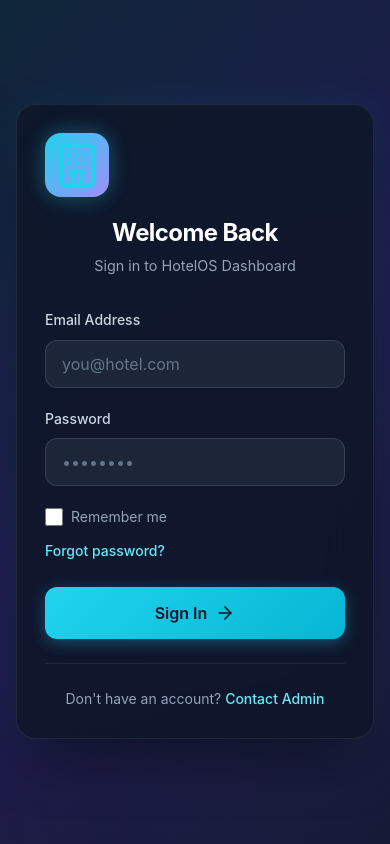
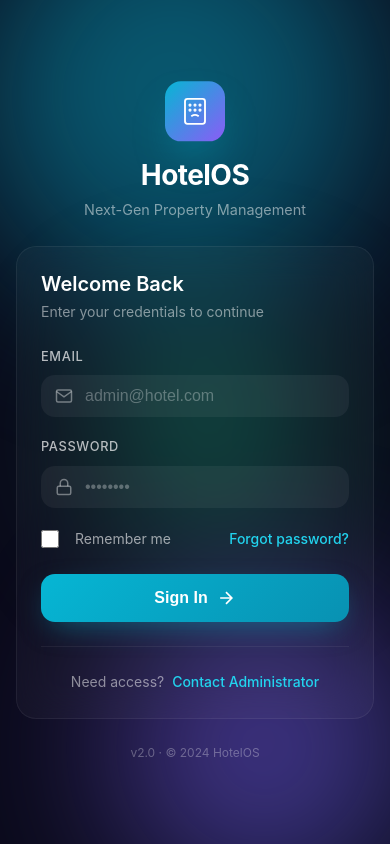
Before and after one commit to Jagatmohan-arch/HotelOS, a PHP site: page / in a window 390 px wide. Run offline with PHP 8.4, Linux system fonts and the light colour scheme.

Commit message:
Redesign: Complete login page UI with floating orbs, no borders, fully responsive

```diff
--- a/views/auth/login.php
+++ b/views/auth/login.php
@@ -1,360 +1,470 @@
 <?php
 /**
  * HotelOS - Login View Component
- * Glassmorphism login card with Antigravity theme
+ * Modern floating design with dynamic background
  */
-
-
 
 $error = $error ?? null;
 $csrfToken = $csrfToken ?? '';
 ?>
 
-<div class="login-wrapper">
-    <div class="login-card glass-card glass-card--glow animate-fadeIn">
-        <!-- Header -->
-        <header class="login-header">
-            <div class="login-logo">
-                <svg xmlns="http://www.w3.org/2000/svg" viewBox="0 0 24 24" fill="none" stroke="currentColor" stroke-width="2" stroke-linecap="round" stroke-linejoin="round" width="48" height="48" style="width: 48px; height: 48px;">
+<div class="login-page">
+    <!-- Animated Background -->
+    <div class="login-bg">
+        <div class="orb orb-1"></div>
+        <div class="orb orb-2"></div>
+        <div class="orb orb-3"></div>
+    </div>
+
+    <!-- Login Container -->
+    <div class="login-container">
+        <!-- Branding -->
+        <div class="login-brand animate-float">
+            <div class="brand-icon">
+                <svg xmlns="http://www.w3.org/2000/svg" viewBox="0 0 24 24" fill="none" stroke="currentColor" stroke-width="1.5">
                     <path d="M18 2H6a2 2 0 0 0-2 2v16a2 2 0 0 0 2 2h12a2 2 0 0 0 2-2V4a2 2 0 0 0-2-2Z"/>
                     <path d="m9 16 .348-.24c1.465-1.013 3.84-1.013 5.304 0L15 16"/>
-                    <path d="M8 7h.01"/>
-                    <path d="M16 7h.01"/>
-                    <path d="M12 7h.01"/>
-                    <path d="M12 11h.01"/>
-                    <path d="M16 11h.01"/>
-                    <path d="M8 11h.01"/>
-                    <path d="M10 22v-6.5m4 0V22"/>
+                    <circle cx="8" cy="7" r="0.5" fill="currentColor"/>
+                    <circle cx="12" cy="7" r="0.5" fill="currentColor"/>
+                    <circle cx="16" cy="7" r="0.5" fill="currentColor"/>
+                    <circle cx="8" cy="11" r="0.5" fill="currentColor"/>
+                    <circle cx="12" cy="11" r="0.5" fill="currentColor"/>
+                    <circle cx="16" cy="11" r="0.5" fill="currentColor"/>
                 </svg>
             </div>
-            <h1 class="login-title">Welcome Back</h1>
-            <p class="login-subtitle">Sign in to HotelOS Dashboard</p>
-        </header>
+            <h1 class="brand-name">HotelOS</h1>
+            <p class="brand-tagline">Next-Gen Property Management</p>
+        </div>
 
-        <!-- Error Alert -->
+        <!-- Login Form Card -->
+        <div class="login-form-card animate-slideUp">
+            <h2 class="form-title">Welcome Back</h2>
+            <p class="form-subtitle">Enter your credentials to continue</p>
+
             <?php if ($error): ?>
-        <div class="alert alert--error mb-md" role="alert">
-            <svg xmlns="http://www.w3.org/2000/svg" width="20" height="20" viewBox="0 0 24 24" fill="none" stroke="currentColor" stroke-width="2" stroke-linecap="round" stroke-linejoin="round">
-                <circle cx="12" cy="12" r="10"></circle>
-                <line x1="12" y1="8" x2="12" y2="12"></line>
-                <line x1="12" y1="16" x2="12.01" y2="16"></line>
+            <div class="error-toast">
+                <svg width="18" height="18" viewBox="0 0 24 24" fill="none" stroke="currentColor" stroke-width="2">
+                    <circle cx="12" cy="12" r="10"/>
+                    <line x1="12" y1="8" x2="12" y2="12"/>
+                    <line x1="12" y1="16" x2="12.01" y2="16"/>
                 </svg>
                 <span><?= htmlspecialchars($error) ?></span>
             </div>
             <?php endif; ?>
 
-        <!-- Login Form -->
-        <form method="POST" action="/login">
-            <!-- CSRF Token -->
+            <form method="POST" action="/login" class="login-form">
                 <input type="hidden" name="_token" value="<?= htmlspecialchars($csrfToken) ?>">
 
-            <!-- Email Field -->
-            <div class="form-group">
-                <label for="email" class="form-label">Email Address</label>
-                <div class="input-wrapper">
-                    <input
-                        type="email"
-                        id="email"
-                        name="email"
-                        class="form-input"
-                        placeholder="you@hotel.com"
-                        autocomplete="email"
-                        required
-                    >
+                <div class="input-group">
+                    <label for="email">Email</label>
+                    <div class="input-field">
+                        <svg width="18" height="18" viewBox="0 0 24 24" fill="none" stroke="currentColor" stroke-width="2">
+                            <path d="M4 4h16c1.1 0 2 .9 2 2v12c0 1.1-.9 2-2 2H4c-1.1 0-2-.9-2-2V6c0-1.1.9-2 2-2z"/>
+                            <polyline points="22,6 12,13 2,6"/>
+                        </svg>
+                        <input type="email" id="email" name="email" placeholder="admin@hotel.com" autocomplete="email" required>
                     </div>
                 </div>
 
-            <!-- Password Field -->
-            <div class="form-group">
-                <label for="password" class="form-label">Password</label>
-                <div class="input-wrapper">
-                    <input
-                        type="password"
-                        id="password"
-                        name="password"
-                        class="form-input"
-                        placeholder="••••••••"
-                        autocomplete="current-password"
-                        required
-                    >
+                <div class="input-group">
+                    <label for="password">Password</label>
+                    <div class="input-field">
+                        <svg width="18" height="18" viewBox="0 0 24 24" fill="none" stroke="currentColor" stroke-width="2">
+                            <rect x="3" y="11" width="18" height="11" rx="2" ry="2"/>
+                            <path d="M7 11V7a5 5 0 0 1 10 0v4"/>
+                        </svg>
+                        <input type="password" id="password" name="password" placeholder="••••••••" autocomplete="current-password" required>
                     </div>
                 </div>
 
-            <!-- Remember Me & Forgot Password -->
-            <div class="login-options">
-                <label class="remember-me">
+                <div class="form-options">
+                    <label class="checkbox-wrap">
                         <input type="checkbox" name="remember">
+                        <span class="checkmark"></span>
                         <span>Remember me</span>
                     </label>
-                <a href="/forgot-password" class="forgot-link">Forgot password?</a>
+                    <a href="/forgot-password" class="link">Forgot password?</a>
                 </div>
 
-            <!-- Submit Button -->
-            <button type="submit" class="btn btn--primary btn--block">
+                <button type="submit" class="submit-btn">
                     <span>Sign In</span>
-                <svg xmlns="http://www.w3.org/2000/svg" width="20" height="20" viewBox="0 0 24 24" fill="none" stroke="currentColor" stroke-width="2" stroke-linecap="round" stroke-linejoin="round">
-                    <line x1="5" y1="12" x2="19" y2="12"></line>
-                    <polyline points="12 5 19 12 12 19"></polyline>
+                    <svg width="20" height="20" viewBox="0 0 24 24" fill="none" stroke="currentColor" stroke-width="2">
+                        <path d="M5 12h14M12 5l7 7-7 7"/>
                     </svg>
                 </button>
             </form>
 
-        <!-- Footer -->
-        <footer class="login-footer">
-            <p>Don't have an account? <a href="/register">Contact Admin</a></p>
-        </footer>
+            <div class="form-footer">
+                <span>Need access?</span>
+                <a href="/register" class="link">Contact Administrator</a>
+            </div>
+        </div>
+
+        <!-- Version -->
+        <p class="version">v2.0 · © 2024 HotelOS</p>
     </div>
 </div>
 
 <style>
-/* Login Page Enhanced Styles */
-.login-wrapper {
+/* Reset & Base */
+*, *::before, *::after { box-sizing: border-box; margin: 0; padding: 0; }
+
+.login-page {
     min-height: 100vh;
+    min-height: 100dvh;
     display: flex;
     align-items: center;
     justify-content: center;
-    padding: 1.5rem;
-    background: linear-gradient(135deg, #0f172a 0%, #1e1b4b 50%, #0f172a 100%);
+    background: #0a0a1a;
+    font-family: 'Inter', -apple-system, sans-serif;
+    overflow: hidden;
     position: relative;
-    overflow: hidden;
 }
 
-.login-wrapper::before {
-    content: '';
-    position: absolute;
-    top: -50%;
-    left: -50%;
-    width: 200%;
-    height: 200%;
-    background: radial-gradient(circle at 30% 30%, rgba(34, 211, 238, 0.08) 0%, transparent 50%),
-                radial-gradient(circle at 70% 70%, rgba(139, 92, 246, 0.08) 0%, transparent 50%);
-    animation: bgFloat 20s ease-in-out infinite;
+/* Animated Background Orbs */
+.login-bg {
+    position: fixed;
+    inset: 0;
+    pointer-events: none;
+    z-index: 0;
 }
 
-@keyframes bgFloat {
-    0%, 100% { transform: translate(0, 0); }
-    50% { transform: translate(-5%, -5%); }
+.orb {
+    position: absolute;
+    border-radius: 50%;
+    filter: blur(80px);
+    opacity: 0.5;
+    animation: float 20s ease-in-out infinite;
 }
 
-.login-card {
-    width: 100%;
-    max-width: 400px;
-    padding: 2.5rem;
-    background: rgba(15, 23, 42, 0.9);
-    backdrop-filter: blur(24px);
-    border: 1px solid rgba(255, 255, 255, 0.08);
-    border-radius: 1.5rem;
-    box-shadow: 0 25px 60px -15px rgba(0, 0, 0, 0.6),
-                0 0 40px rgba(34, 211, 238, 0.08);
+.orb-1 {
+    width: 400px; height: 400px;
+    background: linear-gradient(135deg, #06b6d4, #0891b2);
+    top: -10%; left: -10%;
+    animation-delay: 0s;
+}
+
+.orb-2 {
+    width: 300px; height: 300px;
+    background: linear-gradient(135deg, #8b5cf6, #6366f1);
+    bottom: -5%; right: -5%;
+    animation-delay: -7s;
+}
+
+.orb-3 {
+    width: 200px; height: 200px;
+    background: linear-gradient(135deg, #10b981, #059669);
+    top: 40%; right: 20%;
+    animation-delay: -14s;
+}
+
+@keyframes float {
+    0%, 100% { transform: translate(0, 0) scale(1); }
+    25% { transform: translate(30px, -30px) scale(1.05); }
+    50% { transform: translate(-20px, 20px) scale(0.95); }
+    75% { transform: translate(10px, 10px) scale(1.02); }
+}
+
+/* Login Container */
+.login-container {
     position: relative;
     z-index: 1;
+    width: 100%;
+    max-width: 420px;
+    padding: 24px;
+    display: flex;
+    flex-direction: column;
+    align-items: center;
+    gap: 32px;
 }
 
-.login-header {
+/* Branding */
+.login-brand {
     text-align: center;
-    margin-bottom: 2rem;
 }
 
-.login-logo {
+.brand-icon {
+    width: 72px; height: 72px;
+    margin: 0 auto 16px;
+    background: linear-gradient(135deg, #06b6d4 0%, #8b5cf6 100%);
+    border-radius: 20px;
     display: flex;
+    align-items: center;
     justify-content: center;
-    margin-bottom: 1.25rem;
+    box-shadow: 0 20px 40px -10px rgba(6, 182, 212, 0.4);
 }
 
-.login-logo svg {
-    color: #22d3ee;
-    filter: drop-shadow(0 0 20px rgba(34, 211, 238, 0.4));
+.brand-icon svg {
+    width: 36px; height: 36px;
+    color: white;
 }
 
-.login-title {
-    font-size: 1.75rem;
+.brand-name {
+    font-size: 2rem;
     font-weight: 700;
-    color: #ffffff;
-    margin-bottom: 0.375rem;
-    letter-spacing: -0.025em;
+    color: white;
+    letter-spacing: -0.02em;
 }
 
-.login-subtitle {
-    color: #94a3b8;
+.brand-tagline {
+    color: rgba(255,255,255,0.5);
     font-size: 0.9rem;
+    margin-top: 4px;
 }
 
-.form-group {
-    margin-bottom: 1.25rem;
+/* Form Card */
+.login-form-card {
+    width: 100%;
+    padding: 32px;
+    background: rgba(255,255,255,0.03);
+    backdrop-filter: blur(20px);
+    border-radius: 24px;
+    border: 1px solid rgba(255,255,255,0.06);
 }
 
-.form-label {
-    display: block;
-    color: #cbd5e1;
-    font-size: 0.875rem;
-    font-weight: 500;
-    margin-bottom: 0.5rem;
+.form-title {
+    font-size: 1.5rem;
+    font-weight: 600;
+    color: white;
+    margin-bottom: 4px;
 }
 
-.form-input {
-    width: 100%;
-    padding: 0.875rem 1rem;
-    background: rgba(30, 41, 59, 0.9) !important;
-    border: 1px solid rgba(148, 163, 184, 0.2);
-    border-radius: 0.75rem;
-    color: #f1f5f9 !important;
-    font-size: 1rem;
-    transition: all 0.2s ease;
+.form-subtitle {
+    color: rgba(255,255,255,0.5);
+    font-size: 0.875rem;
+    margin-bottom: 24px;
 }
 
-.form-input:focus {
-    outline: none;
-    border-color: #22d3ee;
-    box-shadow: 0 0 0 3px rgba(34, 211, 238, 0.15), 0 0 20px rgba(34, 211, 238, 0.1);
-    background: rgba(30, 41, 59, 1) !important;
+/* Error Toast */
+.error-toast {
+    display: flex;
+    align-items: center;
+    gap: 10px;
+    padding: 12px 16px;
+    background: rgba(239, 68, 68, 0.15);
+    border-radius: 12px;
+    color: #fca5a5;
+    font-size: 0.875rem;
+    margin-bottom: 20px;
 }
 
-.form-input::placeholder {
-    color: #64748b;
+/* Input Groups */
+.input-group {
+    margin-bottom: 20px;
 }
 
-.login-options {
+.input-group label {
+    display: block;
+    color: rgba(255,255,255,0.7);
+    font-size: 0.8rem;
+    font-weight: 500;
+    margin-bottom: 8px;
+    text-transform: uppercase;
+    letter-spacing: 0.05em;
+}
+
+.input-field {
+    display: flex;
+    align-items: center;
+    gap: 12px;
+    padding: 14px 16px;
+    background: rgba(255,255,255,0.05);
+    border-radius: 14px;
+    transition: all 0.2s;
+}
+
+.input-field:focus-within {
+    background: rgba(255,255,255,0.08);
+    box-shadow: 0 0 0 2px rgba(6, 182, 212, 0.3);
+}
+
+.input-field svg {
+    color: rgba(255,255,255,0.4);
+    flex-shrink: 0;
+}
+
+.input-field input {
+    flex: 1;
+    background: none;
+    border: none;
+    outline: none;
+    color: white;
+    font-size: 1rem;
+}
+
+.input-field input::placeholder {
+    color: rgba(255,255,255,0.3);
+}
+
+/* Form Options */
+.form-options {
     display: flex;
     justify-content: space-between;
     align-items: center;
-    margin-bottom: 1.5rem;
+    margin-bottom: 24px;
     flex-wrap: wrap;
-    gap: 0.5rem;
+    gap: 12px;
 }
 
-.remember-me {
+.checkbox-wrap {
     display: flex;
     align-items: center;
-    gap: 0.5rem;
+    gap: 8px;
     cursor: pointer;
-    color: #94a3b8;
+    color: rgba(255,255,255,0.6);
     font-size: 0.875rem;
 }
 
-.remember-me input[type="checkbox"] {
-    width: 1.125rem;
-    height: 1.125rem;
-    accent-color: #22d3ee;
-    cursor: pointer;
+.checkbox-wrap input {
+    width: 18px; height: 18px;
+    accent-color: #06b6d4;
 }
 
-.forgot-link {
-    color: #67e8f9;
+.link {
+    color: #22d3ee;
     font-size: 0.875rem;
-    text-decoration: none;
-    transition: all 0.2s;
-    font-weight: 500;
-}
-
-.forgot-link:hover {
-    color: #a5f3fc;
-    text-decoration: underline;
-}
-
-.btn--primary {
-    display: flex;
-    align-items: center;
-    justify-content: center;
-    gap: 0.5rem;
-    width: 100%;
-    padding: 1rem 1.5rem;
-    background: linear-gradient(135deg, #22d3ee, #06b6d4);
-    color: #0f172a;
-    border: none;
-    border-radius: 0.75rem;
-    font-size: 1rem;
-    font-weight: 600;
-    cursor: pointer;
-    transition: all 0.3s ease;
-    box-shadow: 0 4px 15px rgba(34, 211, 238, 0.3);
-}
-
-.btn--primary:hover {
-    transform: translateY(-2px);
-    box-shadow: 0 8px 25px rgba(34, 211, 238, 0.4);
-    background: linear-gradient(135deg, #67e8f9, #22d3ee);
-}
-
-.btn--primary:active {
-    transform: translateY(0);
-}
-
-.login-footer {
-    text-align: center;
-    margin-top: 1.5rem;
-    padding-top: 1.5rem;
-    border-top: 1px solid rgba(255, 255, 255, 0.08);
-}
-
-.login-footer p {
-    color: #94a3b8;
-    font-size: 0.875rem;
-}
-
-.login-footer a {
-    color: #67e8f9;
     text-decoration: none;
     font-weight: 500;
     transition: color 0.2s;
 }
 
-.login-footer a:hover {
-    color: #a5f3fc;
-    text-decoration: underline;
+.link:hover {
+    color: #67e8f9;
 }
 
-.alert--error {
+/* Submit Button */
+.submit-btn {
+    width: 100%;
+    padding: 16px;
+    background: linear-gradient(135deg, #06b6d4, #0891b2);
+    border: none;
+    border-radius: 14px;
+    color: white;
+    font-size: 1rem;
+    font-weight: 600;
+    cursor: pointer;
     display: flex;
     align-items: center;
-    gap: 0.75rem;
-    padding: 1rem;
-    background: rgba(239, 68, 68, 0.15);
-    border: 1px solid rgba(239, 68, 68, 0.3);
-    border-radius: 0.75rem;
-    color: #fca5a5;
-    margin-bottom: 1.5rem;
-    font-size: 0.9rem;
+    justify-content: center;
+    gap: 8px;
+    transition: all 0.3s;
+    box-shadow: 0 10px 30px -10px rgba(6, 182, 212, 0.5);
 }
 
-.alert--error svg {
-    flex-shrink: 0;
+.submit-btn:hover {
+    transform: translateY(-2px);
+    box-shadow: 0 15px 40px -10px rgba(6, 182, 212, 0.6);
 }
 
-/* Animation */
-.animate-fadeIn {
-    animation: fadeIn 0.6s cubic-bezier(0.16, 1, 0.3, 1);
+.submit-btn:active {
+    transform: translateY(0);
 }
 
-@keyframes fadeIn {
-    from {
-        opacity: 0;
-        transform: translateY(30px) scale(0.97);
+/* Footer */
+.form-footer {
+    text-align: center;
+    margin-top: 24px;
+    padding-top: 24px;
+    border-top: 1px solid rgba(255,255,255,0.06);
+    color: rgba(255,255,255,0.5);
+    font-size: 0.875rem;
 }
-    to {
-        opacity: 1;
-        transform: translateY(0) scale(1);
+
+.form-footer .link {
+    margin-left: 4px;
+}
+
+.version {
+    color: rgba(255,255,255,0.3);
+    font-size: 0.75rem;
+}
+
+/* Animations */
+.animate-float {
+    animation: gentleFloat 6s ease-in-out infinite;
+}
+
+@keyframes gentleFloat {
+    0%, 100% { transform: translateY(0); }
+    50% { transform: translateY(-8px); }
+}
+
+.animate-slideUp {
+    animation: slideUp 0.6s cubic-bezier(0.16, 1, 0.3, 1);
+}
+
+@keyframes slideUp {
+    from { opacity: 0; transform: translateY(30px); }
+    to { opacity: 1; transform: translateY(0); }
+}
+
+/* Responsive - Tablet */
+@media (min-width: 768px) {
+    .login-container {
+        max-width: 440px;
+    }
+
+    .brand-icon {
+        width: 80px; height: 80px;
+        border-radius: 24px;
+    }
+
+    .brand-icon svg {
+        width: 40px; height: 40px;
+    }
+
+    .brand-name {
+        font-size: 2.25rem;
+    }
+
+    .login-form-card {
+        padding: 40px;
     }
 }
 
-/* Mobile Responsive */
+/* Responsive - Mobile */
 @media (max-width: 480px) {
-    .login-wrapper {
-        padding: 1rem;
+    .login-container {
+        padding: 16px;
+        gap: 24px;
     }
 
-    .login-card {
-        padding: 1.75rem;
-        border-radius: 1.25rem;
+    .brand-icon {
+        width: 60px; height: 60px;
+        border-radius: 16px;
     }
 
-    .login-title {
-        font-size: 1.5rem;
+    .brand-icon svg {
+        width: 30px; height: 30px;
     }
 
-    .login-options {
+    .brand-name {
+        font-size: 1.75rem;
+    }
+
+    .login-form-card {
+        padding: 24px;
+        border-radius: 20px;
+    }
+
+    .form-title {
+        font-size: 1.25rem;
+    }
+
+    .input-field {
+        padding: 12px 14px;
+    }
+
+    .submit-btn {
+        padding: 14px;
+    }
+}
+
+/* Very small screens */
+@media (max-width: 340px) {
+    .form-options {
         flex-direction: column;
         align-items: flex-start;
-        gap: 0.75rem;
     }
 }
 </style>
```
Lines whose indentation alone changed are shown as unchanged.
